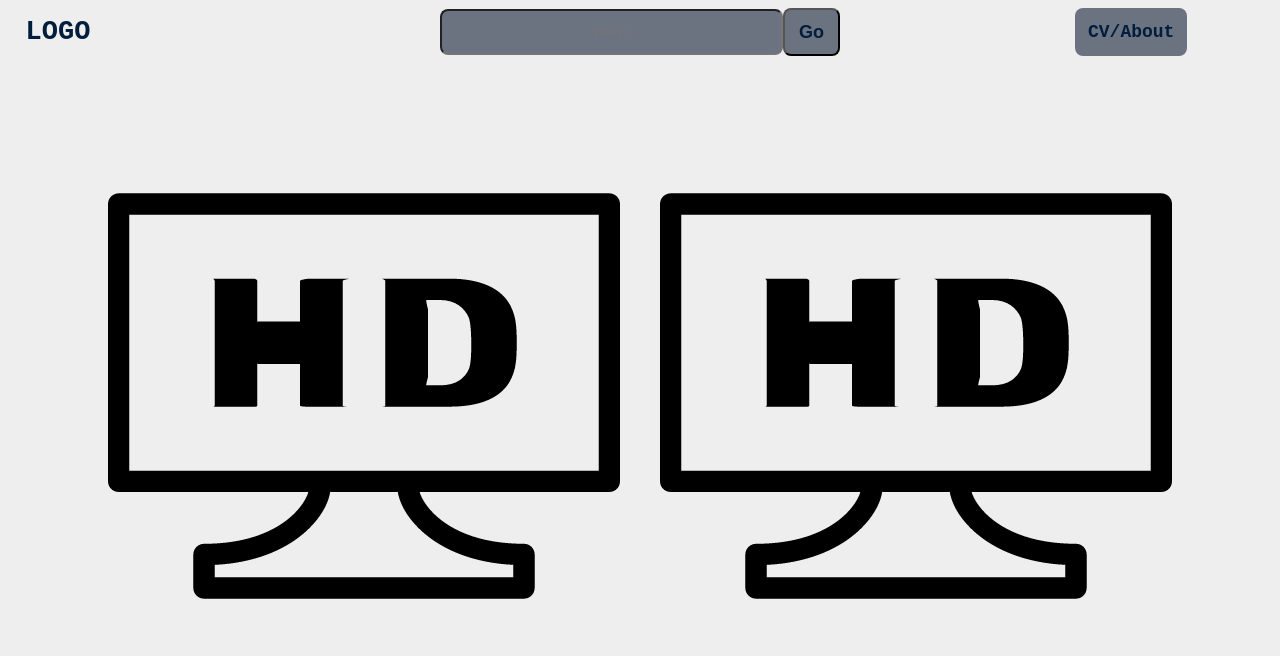
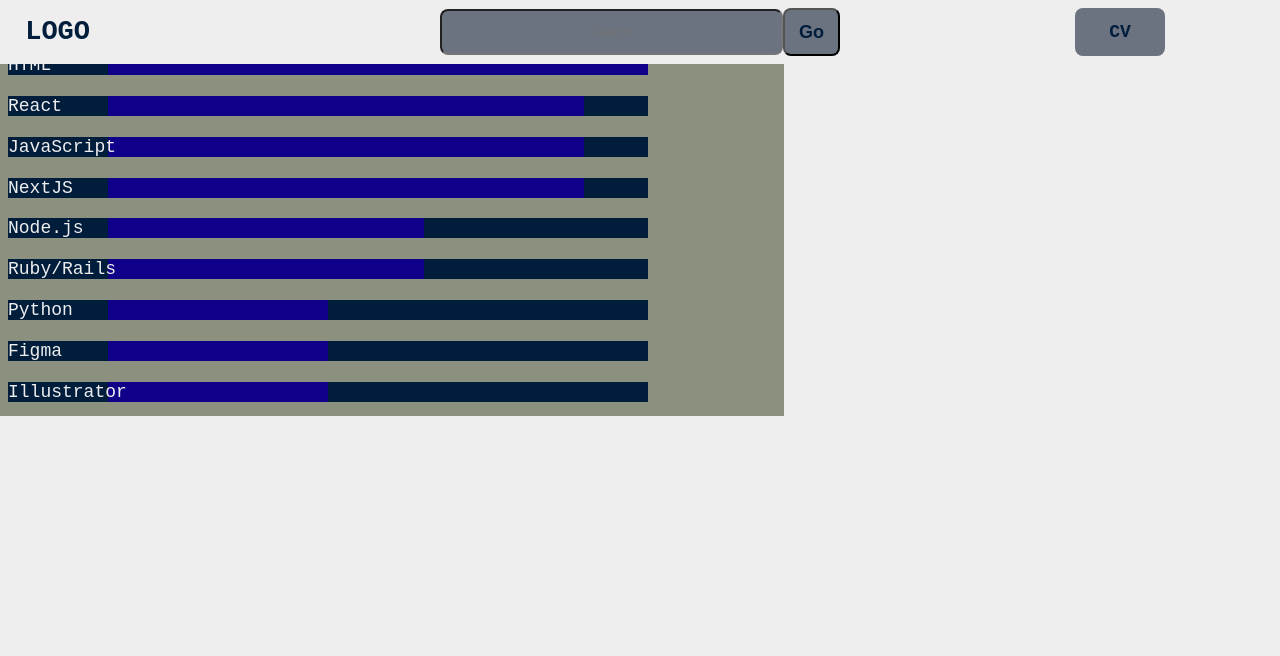
Before and after one commit to Ari-Ario/portfolio, a PHP site: page / in a window 1280 px wide. Shown: the top 656 px of the page. Run offline with PHP 8.4, Linux system fonts and the light colour scheme.

Commit message:
bars in about finished

```diff
--- a/www/public/components/about.php
+++ b/www/public/components/about.php
@@ -1,2 +1,64 @@
 
-<section id="about-me"></section>
+
+
+<section id="bars" data-animation="slide-in-right">
+    <section class="bar grid-bar">
+    <section class="bar-fill" style="width:100%">
+        <section class="tag bold grid-bar">CSS</section>
+    </section>
+    </section>
+
+    <section class="bar grid-bar">
+    <section class="bar-fill" style="width:100%">
+        <section class="tag bold grid-bar">HTML</section>
+    </section>
+    </section>
+
+    <section class="bar grid-bar">
+    <section class="bar-fill" style="width:90%">
+        <section class="tag bold grid-bar">React</section>
+    </section>
+    </section>
+
+    <section class="bar grid-bar">
+    <section class="bar-fill" style="width:90%">
+        <section class="tag bold grid-bar">JavaScript</section>
+    </section>
+    </section>
+
+    <section class="bar grid-bar">
+    <section class="bar-fill" style="width:90%">
+        <section class="tag bold grid-bar">NextJS</section>
+    </section>
+    </section>
+
+    <section class="bar grid-bar">
+    <section class="bar-fill" style="width:65%">
+        <section class="tag bold grid-bar">Node.js</section>
+    </section>
+    </section>
+
+    <section class="bar grid-bar">
+    <section class="bar-fill" style="width:65%">
+        <section class="tag bold grid-bar">Ruby/Rails</section>
+    </section>
+    </section>
+
+    <section class="bar grid-bar">
+    <section class="bar-fill" style="width:50%">
+        <section class="tag bold grid-bar">Python</section>
+    </section>
+    </section>
+
+    <section class="bar grid-bar">
+    <section class="bar-fill" style="width:50%">
+        <section class="tag bold grid-bar">Figma</section>
+    </section>
+    </section>
+
+    <section class="bar grid-bar">
+    <section class="bar-fill" style="width:50%">
+        <section class="tag bold grid-bar">Illustrator</section>
+    </section>
+    </section>
+</section>
--- a/www/public/components/footer.php
+++ b/www/public/components/footer.php
@@ -2,13 +2,13 @@
     <section id="footer-navigation">
             <a class="navigation" href="/index.php">Home</a>
             <a class="navigation" href="/">work</a>
-            <a class="navigation" href="/">about</a>
+            <a class="navigation" href="about.php">about</a>
             <a class="navigation">Contact</a>
     </section>
 
     <!-- Responsive Home icon for cell-phone, smaller screens etc -->
-    <section id="back-container">
-        <section id="home-navigation" onclick="openFooterCellphone()">
+    <section id="menu-container" onclick="openFooterCellphone()">
+        <section id="menu-navigation">
             MENU
         </section>
     </section>
--- a/www/public/components/header.php
+++ b/www/public/components/header.php
@@ -15,8 +15,8 @@
     </section>
 
     <!-- navigator section -->
-    <section id="about-navigation">
-        <a href="cv/cv.php" id="cv-link">CV/About</a>
+    <section id="cv-navigation">
+        <a href="cv/cv.php" id="cv-link">CV</a>
     </section>
 
 
--- a/www/public/cv/cv.php
+++ b/www/public/cv/cv.php
@@ -11,8 +11,8 @@
 
         <section id="cv">
             <section id="above"><b>Curriculum Vitae</b></section>
-            <nav>
-                <ul id="nav">
+            <nav class="nav">
+                <ul id="ul">
                     <li><a href="#experience">Experience</a></li>
                     <li><a href="#studies">Studies</a></li>
                     <li><a href="#languages">Lagusages</a></li>
@@ -138,7 +138,7 @@
         </section>
 
     </section>
-
+    <script src="../script.js"></script>
 </section>
 <?php
     $path = $_SERVER['DOCUMENT_ROOT'];
--- a/www/public/cv/styles-cv.css
+++ b/www/public/cv/styles-cv.css
@@ -30,12 +30,12 @@
     top: 8vh;
     z-index: -1;
  }
- nav {
+ .nav {
    position: sticky;
    background-color: var(--light);
  }
 
- ul {
+ #ul {
    display: flex;
    justify-content: space-around;
    align-items: center;
@@ -79,7 +79,7 @@
    border: 1px solid var(--bluedarkest);
 }
 
-img {
+#img {
    height: 300px;
    padding: 40px 30px 38px 40px;
 }
--- a/www/public/index.php
+++ b/www/public/index.php
@@ -19,7 +19,8 @@
     </section>
 
     <section>
-        <?php include_once "./components/main.php" ?>
+        <?php include_once "./components/about.php" ?>
+
     </section>
 
     <section>
--- a/www/public/script.js
+++ b/www/public/script.js
@@ -23,10 +23,10 @@
 }
 
 function openFooterCellphone(){
-    const home = document.getElementById('home-navigation');
+    const home = document.getElementById('menu-container');
     home.style.display= 'none';
     const footer =document.getElementById('footer-navigation');
-    footer.style.display= 'block';
+    footer.style.display= 'grid';
 }
 
 function openHome() {
--- a/www/public/styles.css
+++ b/www/public/styles.css
@@ -15,7 +15,7 @@
   --bluegrey: #6B7280;
   /* warm */
   --yellogreen: #76c92d;
-  --greengrey: #a1b37b;
+  --greengrey: #8b907f;
   --yellow: #e7b416;
   --yellow-oronge: #db7b2b;
   --yello-red: #cc7032;
@@ -40,6 +40,7 @@
 }
 
 #header-homepage {
+  background-color: var(--light);
   color: var(--bluedarkest);
   width: 100vw;
   height: 8vh;
@@ -59,10 +60,12 @@
 }
 
 #header-logo {
-  text-align: left;
+  display: grid;
+  justify-content: center;
+  align-items: center;
+  position: relative;
   margin-left: 2vw;
   width: min(5vw, 100px);
-  align-items: center;
   font-size: 27px;
   font-weight: bolder;
 }
@@ -146,14 +149,14 @@
 
 /* --------------------------- */
 
-#about-navigation {
+#cv-navigation {
+  display: grid;
+  justify-content: center;
+  align-items: center;
+  position: relative;
   height: min(6vh, 400px);
   width: fit-content;
   padding: 0 1vw 0 1vw;
-  display: grid;
-  justify-content: center;
-  align-items: center;
-  margin-right: 2vw;
   border-radius: 8px;
   font-weight: bolder;
   background-color: var(--bluegrey);
@@ -161,6 +164,7 @@
 }
 #cv-link {
   height: min(5vh, 400px);
+  min-width: 5vw;
   display: grid;
   align-items: center;
   justify-content: center;
@@ -245,6 +249,45 @@
 }
 
 
+/* about styling */
+
+#bars {
+  display: grid;
+  justify-content: left;
+  align-items: center;
+  grid-template-rows: 10(1fr);
+  gap: 1vh;
+  top: 200px;
+  left: 400px;
+  width: 60vw;
+  height: 50vh;
+  padding: 1vh;
+  background-color: var(--greengrey);
+}
+
+.bar {
+  display: block;
+  text-align: left;
+  width: 60vw;
+
+  min-width: 50vw;
+  background-color: var(--bluegrey);
+}
+
+.bar-fill {
+  background-color: var(--blau);
+}
+
+.grid-bar {
+  display: inline-block;
+  text-align: left;
+  width: 100px;
+  background-color: var(--bluedarkest);
+  color: var(--light);
+}
+
+
+
 
 @media screen and (max-width: 768px)  {
 
@@ -255,6 +298,9 @@
     #header-navigation{
       display: none;
       /* must be changed to icon */
+    }
+    #cv-navigation {
+      min-width: 8vw;
     }
 
     #main {
@@ -270,7 +316,7 @@
       max-width: 90vw;
     }
 
-    #home-navigation {
+    #menu-navigation {
       height: min(6vh, 400px);
       display: grid;
       align-items: center;
@@ -283,23 +329,25 @@
     }
 
     #footer-container {
+      display: grid;
+      align-items: center;
+      justify-content: center;
       width: 100vw;
       left: 0;
+      bottom: 0;
     }
 
     #footer-navigation {
       display: none;
       text-align: center;
-      width: 100vw;
-      height: 50vh;
+      height: max-content;
       background-color: var(--bluedarker);
       color: var(--bluedarkest);
       opacity: .7;
       border-radius: 8px ;
       font-size: larger;
       font-weight: bold;
-      top: 50vh;
-      left: 0;
+      bottom: 0;
       padding: 1vh;
     }
 }
```
